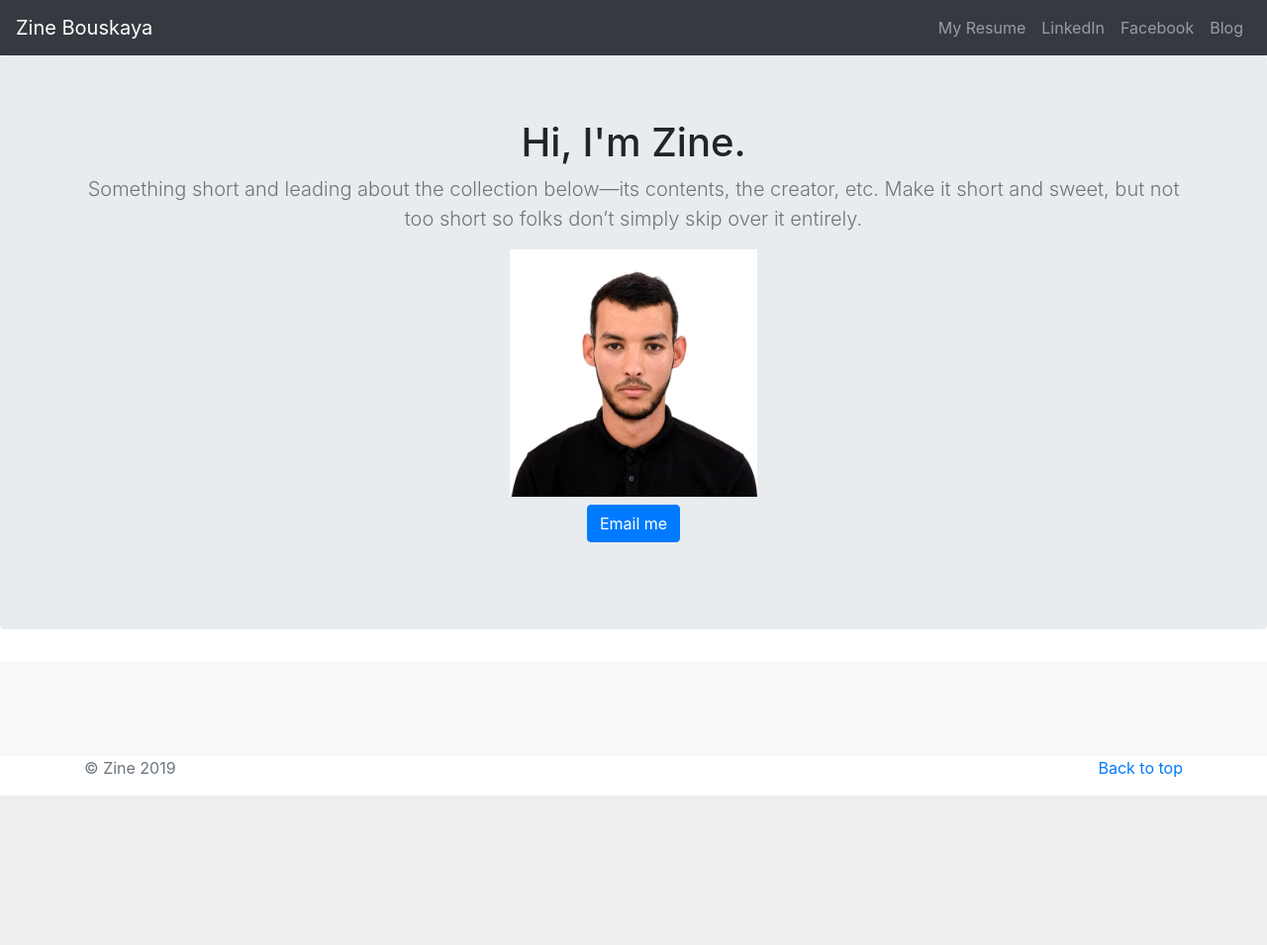
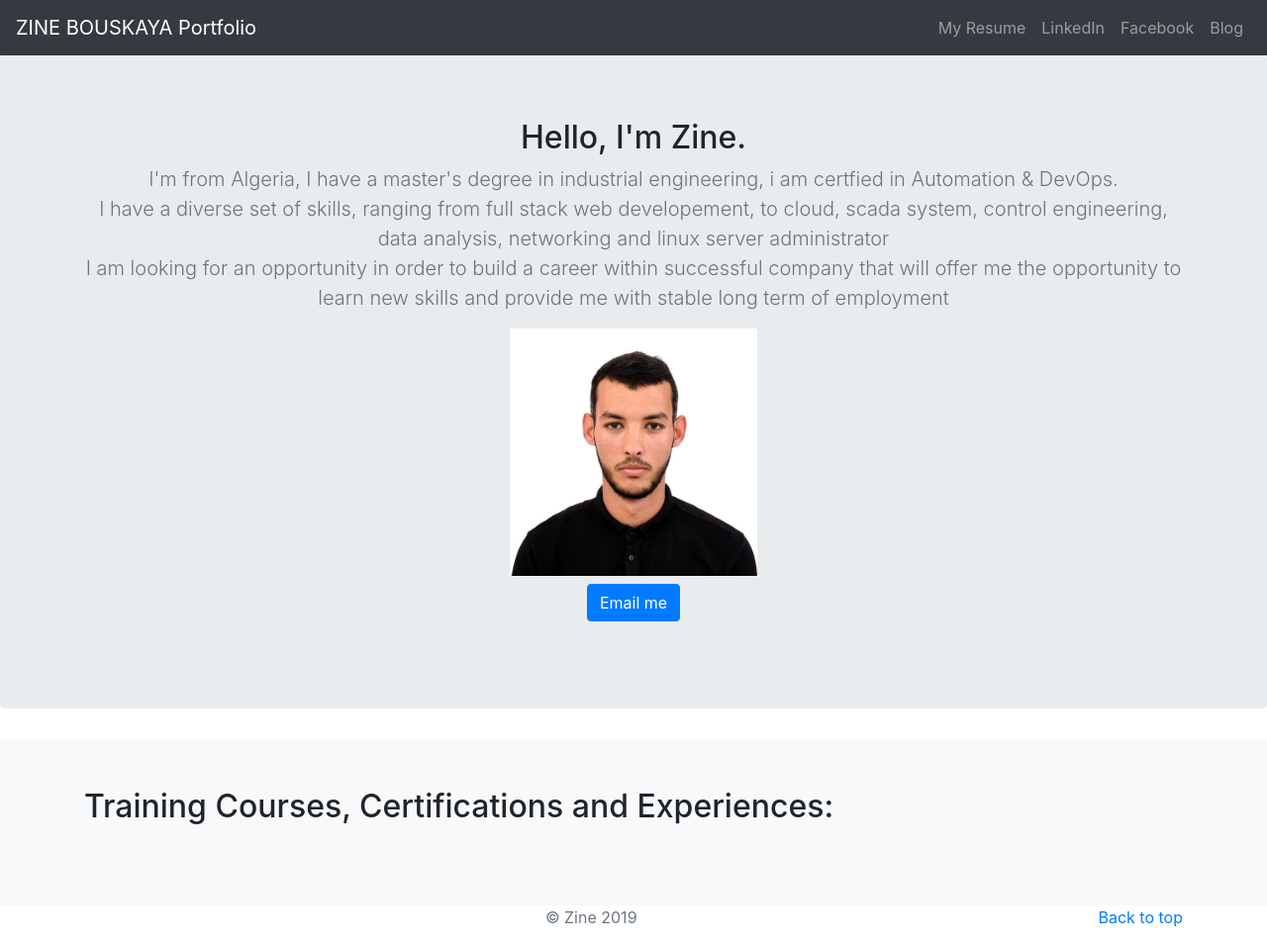
Before and after one commit to zinebouskaya/portfolio, a Django app: page / in a window 1280 px wide. Shown: the whole page at 99% size. Before the commit the page ends 804 px from the top, so only its background shows below. Run offline with Django 3.2, Linux system fonts and the light colour scheme; data that the repository does not hold is empty; some libraries are stand-ins or nearby versions.

Commit message:
Final version

```diff
--- a/experiences/models.py
+++ b/experiences/models.py
@@ -4,4 +4,4 @@ from django.db import models
 # Create your models here.
 class experiences(models.Model):
     image = models.ImageField(upload_to='images/')
-    summary = models.CharField(max_length=200)
+    summary = models.TextField()
--- a/experiences/templates/experiences/home.html
+++ b/experiences/templates/experiences/home.html
@@ -25,6 +25,8 @@
         user-select: none;
       }
 
+
+
       @media (min-width: 768px) {
         .bd-placeholder-img-lg {
           font-size: 3.5rem;
@@ -38,7 +40,7 @@
   <body>
     <header>
         <nav class="navbar navbar-expand-lg navbar-dark bg-dark">
-            <a class="navbar-brand" href="{% url 'home' %}">Zine Bouskaya</a>
+            <a class="navbar-brand" href="{% url 'home' %}">ZINE BOUSKAYA Portfolio</a>
             <div class="collapse navbar-collapse"  id="navbarNavAltMarkup">
               <div class="navbar-nav ml-auto">
                 <a class="nav-item nav-link " href="{% static 'resume.pdf' %}">My Resume </a>
@@ -52,27 +54,37 @@
 
 <main role="main">
 
-  <section class="jumbotron text-center">
-    <div class="container">
-      <h1 class="jumbotron-heading">Hi, I'm Zine.</h1>
-      <p class="lead text-muted">Something short and leading about the collection below—its contents, the creator, etc. Make it short and sweet, but not too short so folks don’t simply skip over it entirely.</p>
-      <img class="img-fluid" src="{% static 'zine.jpg' %}" height=250 width=250/>
+  <section  class="jumbotron  text-center">
+    <div   class="container">
+      <h2 class="jumbotron-heading">Hello, I'm Zine.</h2>
+      <p id="txt" class="lead text-muted">I'm from Algeria, I have a master's degree in industrial engineering, i am certfied in Automation & DevOps. <br/> I have a diverse set of skills, ranging from full stack web developement, to cloud, scada system, control engineering, data analysis, networking and linux server administrator <br/>I am looking for an opportunity in order to build a career within successful company that
+        will offer me the opportunity to learn new skills
+        and provide me with stable long term of
+        employment </p>
+      <img class="img-fluid" id="me"  src="{% static 'zine.jpg' %}" height=250 width=250/>
+
       <p>
-        <a href="mailto:zine.bouskaya@gmail.com" class="btn btn-primary my-2">Email me</a>
+      <a href="mailto:zine.bouskaya@gmail.com" id="em" class="btn btn-primary my-2">Email me</a>
       </p>
-    </div>
+       </div>
+
+
+
+
   </section>
+
 
   <div class="album py-5 bg-light">
     <div class="container">
-
+<h2>Training Courses, Certifications and Experiences:</h2>
+<br/>
       <div class="row">
        {% for job in experience.all %}
         <div class="col-md-4">
           <div class="card mb-4 shadow-sm">
-            <img class="card-img-top" src="{{ job.image.url }}" />
+            <img class="card-img-top" src="{{ job.image.url }}" height=200 width=200 />
             <div class="card-body">
-              <p class="card-text">{{ job.summary }}</p>
+            <p class="card-text">{{ job.summary }}</p>
             </div>
           </div>
         </div>
@@ -87,7 +99,7 @@
     <p class="float-right">
       <a href="#">Back to top</a>
     </p>
-    <p> &copy; Zine 2019</p>
+    <p class="text-center"> &copy; Zine 2019</p>
   </div>
 </footer>
 <script src="https://code.jquery.com/jquery-3.3.1.slim.min.js" integrity="sha384-q8i/X+965DzO0rT7abK41JStQIAqVgRVzpbzo5smXKp4YfRvH+8abtTE1Pi6jizo" crossorigin="anonymous"></script>
```
